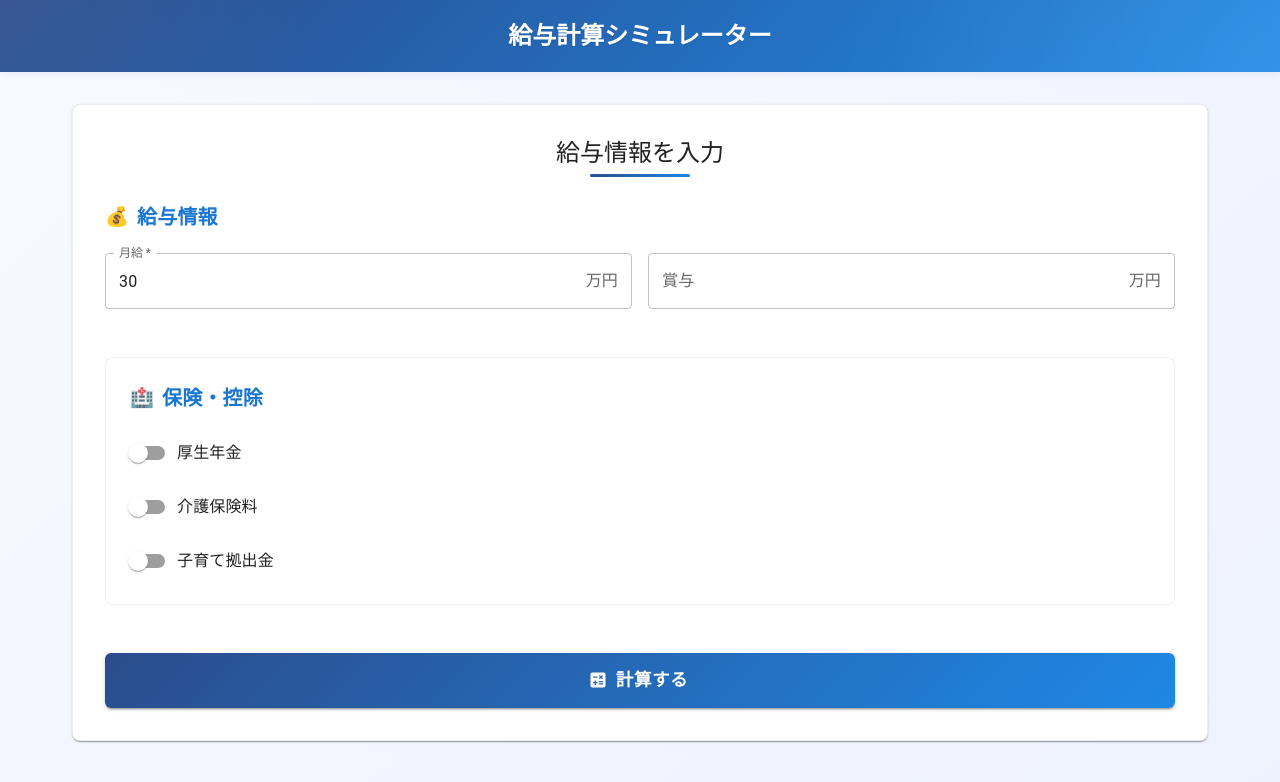
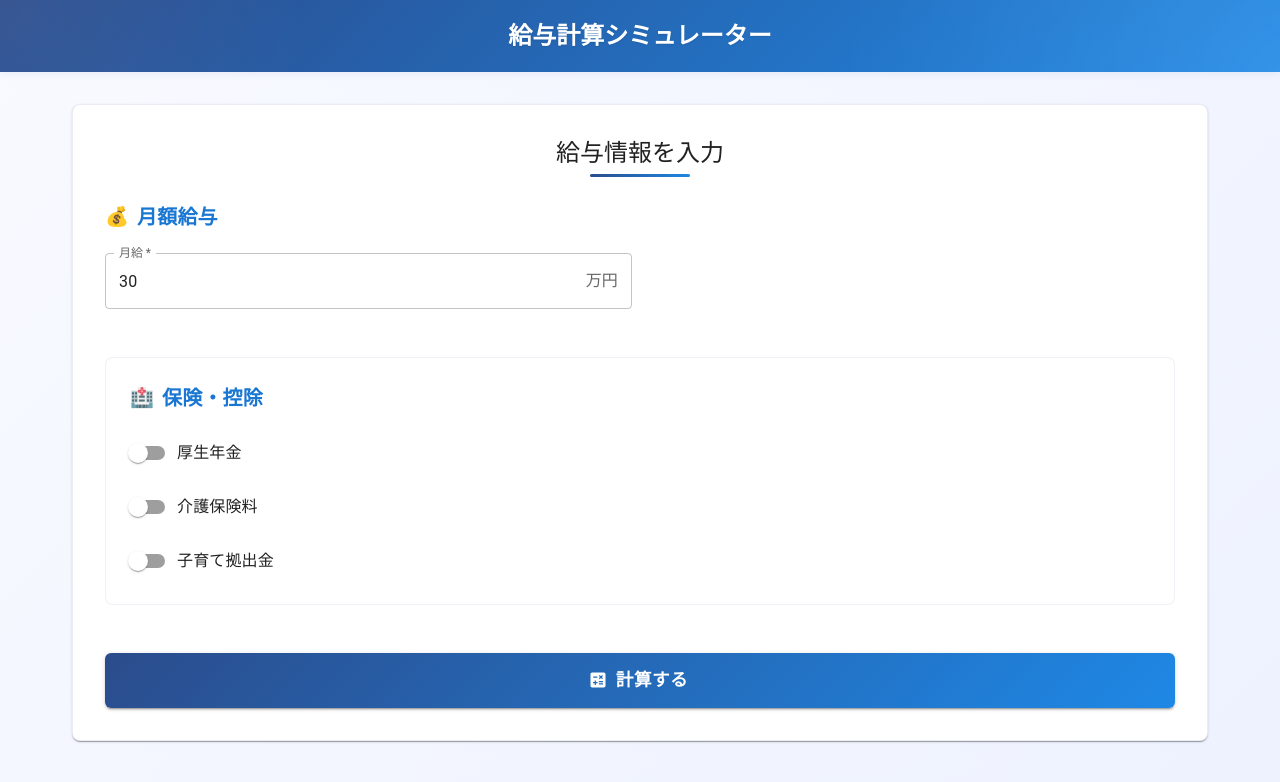
Before and after one commit to KoenigWolf/zeikin, a React (Vite) app: page / in a window 1280 px wide. Shown: the top 782 px of the page. Built offline with nearby package versions, Linux system fonts and the light colour scheme.

Commit message:
🎨 パフォーマンス改善

```diff
--- a/src/components/TaxForm.tsx
+++ b/src/components/TaxForm.tsx
@@ -1,10 +1,10 @@
 // =============================
-// 📂 ファイル: src/components/TaxForm.tsx
-// 📝 役割: ユーザーの税金計算入力フォーム
-// - ユーザーが月給、賞与、控除オプションを入力
-// - `onChange` を通じて親コンポーネントに変更を通知
-// - `onSubmit` で計算を実行
-// - 可読性・拡張性を向上
+// ファイル: src/components/TaxForm.tsx
+// 役割: ユーザーの税金計算入力フォーム
+// ユーザーが月給、控除オプションを入力
+// `onChange` を通じて親コンポーネントに変更を通知
+// `onSubmit` で計算を実行
+// 可読性・拡張性を向上
 // =============================
 
 import {
@@ -21,7 +21,7 @@ import { GradientButton } from '../styles/components/Button.styles';
 
 // =============================
 // 型定義: TaxFormInputs
-// - 入力フィールドの状態を管理
+// 入力フィールドの状態を管理
 // =============================
 interface TaxFormInputs {
   baseSalary: string;
@@ -33,9 +33,9 @@ interface TaxFormInputs {
 
 // =============================
 // 型定義: TaxFormProps
-// - `inputs`: 入力状態
-// - `onChange`: 入力変更時のハンドラ
-// - `onSubmit`: 計算実行時のハンドラ
+// `inputs`: 入力状態
+// `onChange`: 入力変更時のハンドラ
+// `onSubmit`: 計算実行時のハンドラ
 // =============================
 interface TaxFormProps {
   inputs: TaxFormInputs;
@@ -44,8 +44,8 @@ interface TaxFormProps {
 }
 
 // =============================
-// 🎨 タイトルコンポーネント
-// - セクションごとの見出しを統一化
+// タイトルコンポーネント
+// セクションごとの見出しを統一化
 // =============================
 const SectionTitle = ({ icon, title }: { icon: string; title: string }) => (
   <Typography
@@ -68,8 +68,8 @@ const SectionTitle = ({ icon, title }: { icon: string; title: string }) => (
 );
 
 // =============================
-// 🎛️ スイッチコンポーネント
-// - 厚生年金、介護保険、子育て拠出金のチェックを統一
+// スイッチコンポーネント
+// 厚生年金、介護保険、子育て拠出金のチェックを統一
 // =============================
 const SwitchControl = ({
   label,
@@ -94,18 +94,18 @@ const SwitchControl = ({
 
 // =============================
 // メインコンポーネント: TaxForm
-// - ユーザー入力フォーム
-// - `onChange` で入力内容を親に伝える
-// - `onSubmit` で計算を実行
+// ユーザー入力フォーム
+// `onChange` で入力内容を親に伝える
+// `onSubmit` で計算を実行
 // =============================
 
 export const TaxForm = ({ inputs, onChange, onSubmit }: TaxFormProps) => {
   return (
     <Grid container spacing={3}>
-      {/* 📌 給与情報セクション */}
+      {/* 給与情報セクション */}
       <Grid item xs={12}>
         <Box sx={{ mb: 3 }}>
-          <SectionTitle icon="💰" title="給与情報" />
+          <SectionTitle icon="💰" title="月額給与" />
           <Grid container spacing={2}>
             <Grid item xs={12} sm={6}>
               <StyledTextField
@@ -121,24 +121,11 @@ export const TaxForm = ({ inputs, onChange, onSubmit }: TaxFormProps) => {
                 }}
               />
             </Grid>
-            <Grid item xs={12} sm={6}>
-              <StyledTextField
-                fullWidth
-                label="賞与"
-                type="number"
-                value={inputs.bonus}
-                onChange={(e) => onChange('bonus', e.target.value)}
-                variant="outlined"
-                InputProps={{
-                  endAdornment: <InputAdornment position="end">万円</InputAdornment>,
-                }}
-              />
-            </Grid>
           </Grid>
         </Box>
       </Grid>
 
-      {/* 📌 保険・控除セクション */}
+      {/* 保険・控除セクション */}
       <Grid item xs={12}>
         <Paper
           elevation={0}
@@ -184,7 +171,7 @@ export const TaxForm = ({ inputs, onChange, onSubmit }: TaxFormProps) => {
         </Paper>
       </Grid>
 
-      {/* 📌 計算ボタン */}
+      {/* 計算ボタン */}
       <Grid item xs={12}>
         <GradientButton
           fullWidth
```
